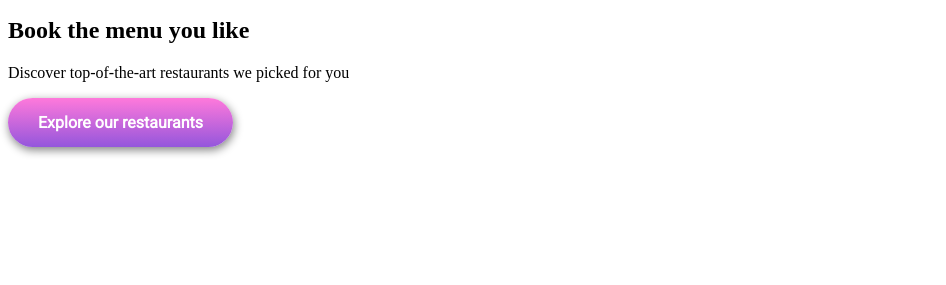
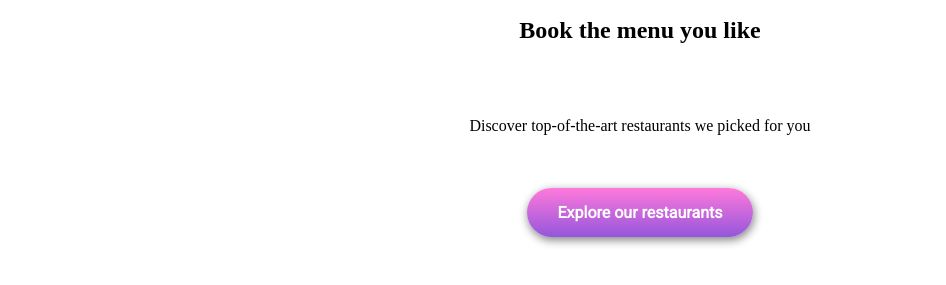
Before and after one commit to yactdev/ohmyfood, a plain HTML site: page index.html in a window 1280 px wide. Shown: the part 79-364 px from the top of the page, without its empty margins (0-946 px from the left). Drawn offline with Linux system fonts and the light colour scheme; a web font is replaced by a local one.

Commit message:
making buttom

```diff
--- a/index.html
+++ b/index.html
@@ -10,14 +10,17 @@
   <body>
     <div class="logo aling-content">
       <img src="images/logo/ohmyfood.png" alt="logo" />
-      <div class="logo-location"><span>Paris, Belleville</span></div>
+
+      <span>Paris, Belleville</span>
     </div>
 
-    <div class="align-content">
+    <div class="align-content booking">
       <h2>Book the menu you like</h2>
       <p>Discover top-of-the-art restaurants we picked for you</p>
 
-      <div class="buttom">Explore our restaurants</div>
+      <div class="buttom">
+        <a href="#">Explore our restaurants</a>
+      </div>
     </div>
     <div></div>
     <div></div>
--- a/styles/styles.css
+++ b/styles/styles.css
@@ -1,10 +1,20 @@
 @import url("https://fonts.googleapis.com/css2?family=Shrikhand&display=swap");
 @import url("https://fonts.googleapis.com/css2?family=Roboto&display=swap");
-
+body {
+  font-family: "Robot";
+}
 .aling-content {
   display: flex;
   justify-content: center;
   flex-wrap: wrap;
+}
+.booking {
+  height: 15em;
+  display: flex;
+  flex-flow: column wrap;
+  align-content: center;
+  justify-content: space-between;
+  align-items: center;
 }
 
 .buttom {
@@ -28,3 +38,8 @@
   background-color: #fff;
   transform: scale(1.05);
 }
+
+.buttom a:link {
+  color: #fff;
+  text-decoration: none;
+}
```
